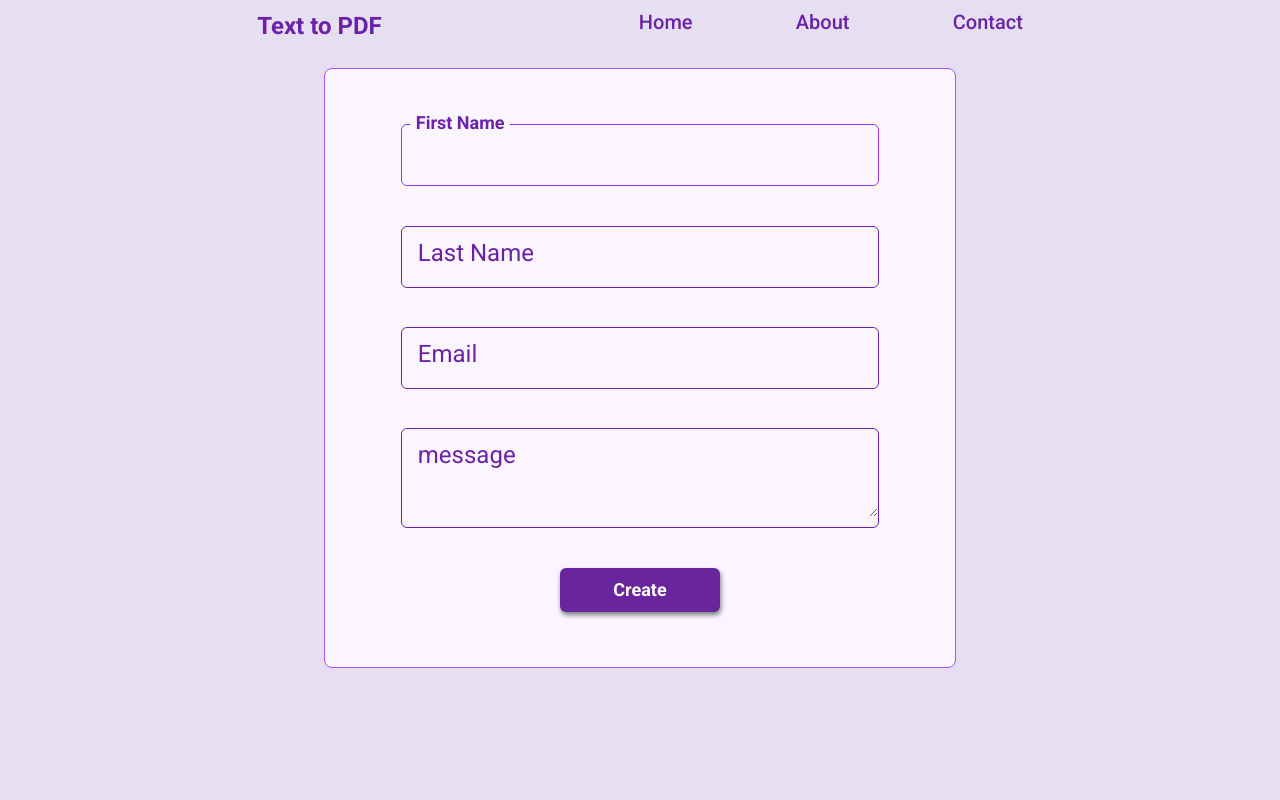
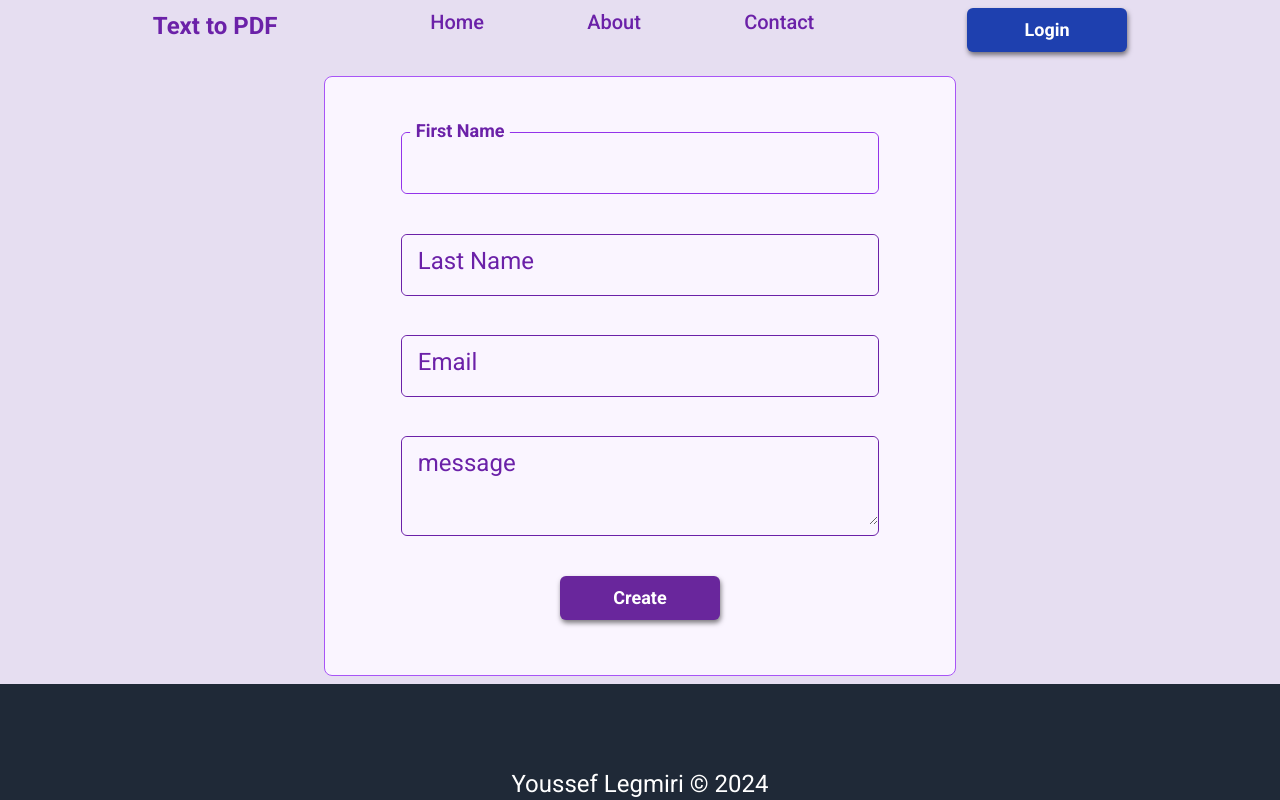
Before and after one commit to youssefLegmiri/job-application, a React (Vite) app in the folder FrontEnd/: page / in a window 1280 px wide. Shown: the top 800 px of the page. Built offline with nearby package versions, Linux system fonts and the light colour scheme.

Commit message:
custom button

```diff
--- a/FrontEnd/src/App.jsx
+++ b/FrontEnd/src/App.jsx
@@ -1,7 +1,7 @@
-import Form from "./components/Form";
 import Home from "./components/Home";
 import About from "./components/About";
 import Contact from "./components/Contact";
+import Login from "./components/Login";
 import SharedLayout from "./components/sharedLayout";
 import { Routes, Route } from "react-router";
 const App = () => {
@@ -11,6 +11,7 @@ const App = () => {
         <Route index element={<Home />} />
         <Route path="/about" element={<About />} />
         <Route path="/contact" element={<Contact />} />
+        <Route path="/login" element={<Login />} />
       </Route>
     </Routes>
   );
--- a/FrontEnd/src/components/Button.jsx
+++ b/FrontEnd/src/components/Button.jsx
@@ -1,12 +1,6 @@
 const Button = ({ type, text, className, fn, isPending }) => {
   return (
-    <button
-      type={type}
-      disabled={isPending}
-      style={isPending ? { backgroundColor: "#9766bd" } : {}}
-      onClick={fn}
-      className={className}
-    >
+    <button type={type} disabled={isPending} onClick={fn} className={className}>
       {text}
     </button>
   );
--- a/FrontEnd/src/components/Form.jsx
+++ b/FrontEnd/src/components/Form.jsx
@@ -66,10 +66,13 @@ const Form = () => {
   return (
     <form
       action={actionFunction}
-      className="border-[1px] rounded-lg bg-purple-50
+      className={`border-[1px] rounded-lg bg-purple-50
                 border-purple-500 min-h-[600px]   w-[80%]
                 flex flex-col justify-evenly items-center
-                p-4 lg:w-[60%] xl:w-[50%] "
+                p-4 lg:w-[60%] xl:w-[50%]
+                   animate-scaleUp
+                 transition-all duration-100
+                origin-bottom `}
     >
       {isReady && (
         <Button
@@ -81,7 +84,7 @@ const Form = () => {
       )}
       {isPending && (
         <div className="flex flex-col items-center">
-          <img className="w-20 settings" src={settings} alt="" />
+          <img className="w-20 animate-settings" src={settings} alt="" />
           <p className="text-green-600 font-bold">Processing ... </p>
         </div>
       )}
@@ -107,7 +110,7 @@ const Form = () => {
           type={"submit"}
           isPending={isPending}
           text={"Create"}
-          className="btn-custom"
+          className={"btn-custom disabled:bg-purple-400 "}
         />
       )}
       {isReady && (
--- a/FrontEnd/src/components/Header.jsx
+++ b/FrontEnd/src/components/Header.jsx
@@ -1,16 +1,22 @@
-import { Link } from "react-router";
+import { Link, useNavigate } from "react-router";
 import { useLocation } from "react-router";
+import Button from "./Button";
 const AnimatedLine = ({ size }) => {
   return (
     <div
       style={{ width: size }}
-      className="line bg-purple-800  h-1 absolute bottom-0 left-0"
+      className="animate-line origin-left bg-purple-800  h-1 absolute bottom-0 left-0"
     ></div>
   );
 };
 
 const Header = () => {
   const { pathname } = useLocation();
+  const navigate = useNavigate();
+
+  const handelNavigate = () => {
+    navigate("/login");
+  };
   return (
     <div className="flex justify-evenly mt-2 mb-4 ">
       <Link to={"/"} className="text-purple-800 font-bold cursor-pointer">
@@ -30,6 +36,14 @@ const Header = () => {
           Contact
         </Link>
       </div>
+      {pathname != "/login" && (
+        <Button
+          fn={handelNavigate}
+          text={"Login"}
+          className={"btn-custom  bg-blue-800 hover:bg-blue-600"}
+          type={"button"}
+        />
+      )}
     </div>
   );
 };
--- a/FrontEnd/src/components/Home.jsx
+++ b/FrontEnd/src/components/Home.jsx
@@ -1,8 +1,7 @@
 import Form from "./Form";
-
 const Home = () => {
   return (
-    <main className=" p-2 min-h-screen  flex flex-col justify-between items-center">
+    <main className=" p-2 flex flex-col justify-between items-center">
       <Form />
     </main>
   );
--- /dev/null
+++ b/FrontEnd/src/components/Login.jsx
@@ -0,0 +1,5 @@
+const Login = () => {
+  return <div>Login</div>;
+};
+
+export default Login;
--- a/FrontEnd/src/index.css
+++ b/FrontEnd/src/index.css
@@ -21,14 +21,6 @@
   .navBar {
     @apply hover:text-purple-600 relative;
   }
-
-  .settings {
-    animation: spin 2s linear infinite;
-  }
-  .line {
-    transform-origin: 0;
-    animation: animatedLine 0.5s ease-in-out;
-  }
 }
 
 @keyframes animatedLine {
--- a/FrontEnd/src/main.jsx
+++ b/FrontEnd/src/main.jsx
@@ -2,7 +2,7 @@ import { StrictMode } from "react";
 import { createRoot } from "react-dom/client";
 import "./index.css";
 import App from "./App.jsx";
-import { BrowserRouter } from "react-router";
+import { BrowserRouter } from "react-router-dom";
 
 createRoot(document.getElementById("root")).render(
   <StrictMode>
--- a/FrontEnd/tailwind.config.js
+++ b/FrontEnd/tailwind.config.js
@@ -13,6 +13,10 @@ export default {
         lessBold: "500",
       },
     },
+    animation: {
+      line: "animatedLine 0.5s ease-in-out;",
+      settings: "spin 2s linear infinite;",
+    },
   },
   plugins: [],
 };
```
